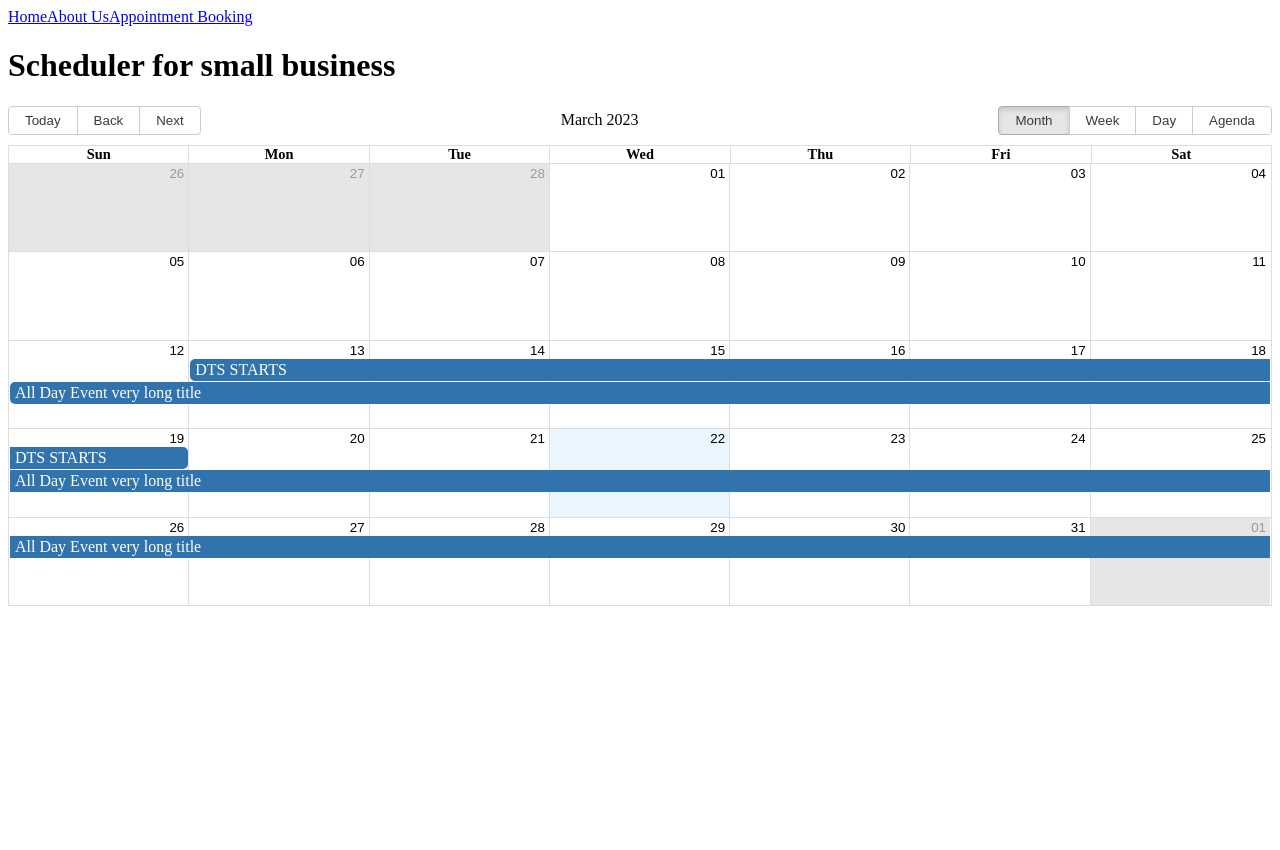
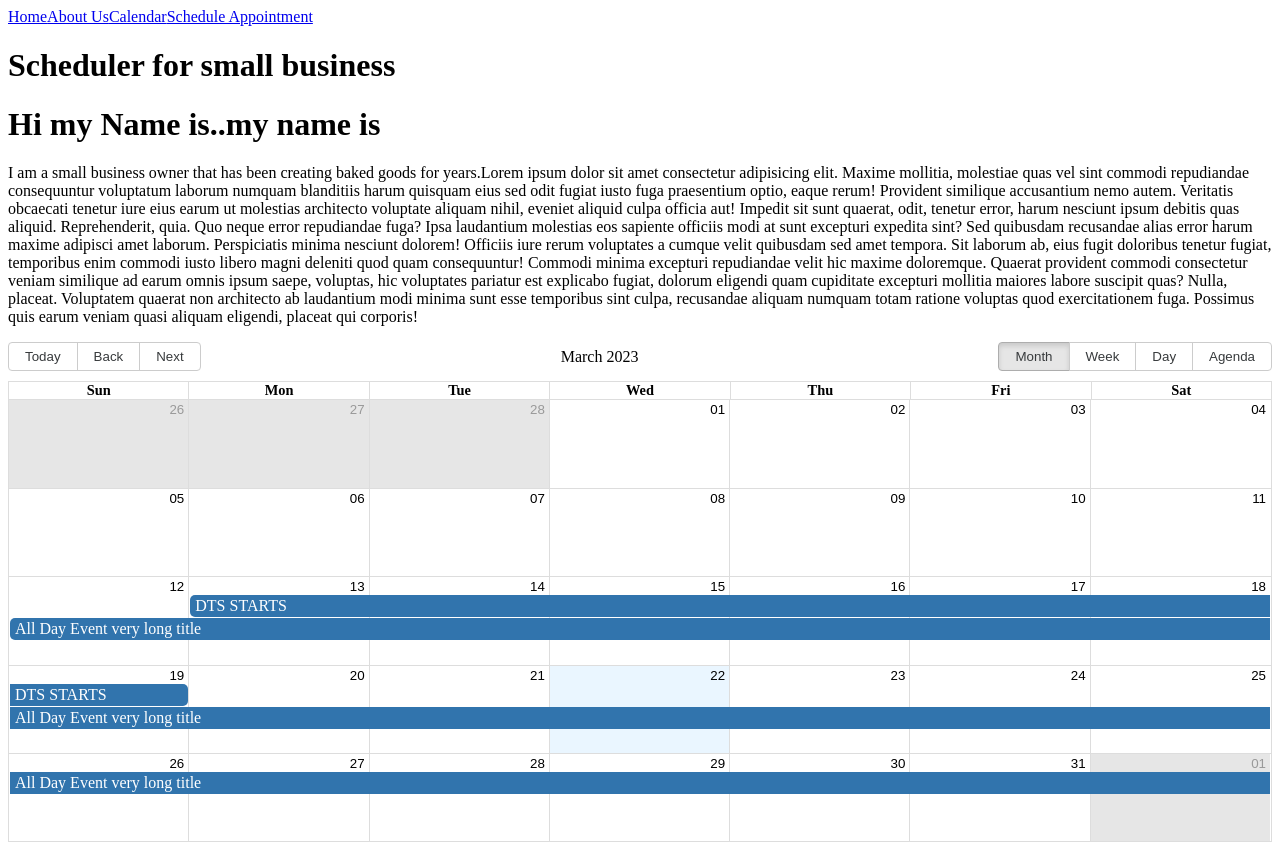
Before and after one commit to MarcusSchnake/calendarProj, a Next.js app: page / in a window 1280 px wide. Before the commit the page ends 800 px from the top, so only its background shows below. Built offline with nearby package versions, Linux system fonts and the light colour scheme.

Commit message:
added appscheduler file, Navbar in page links working

```diff
--- /dev/null
+++ b/componets/about.tsx
@@ -0,0 +1,33 @@
+import React from "react";
+
+export const AboutUs = () => {
+  return (
+    <>
+      <h1 className="about">Hi my Name is..my name is</h1>
+      <p>
+        I am a small business owner that has been creating baked goods for
+        years.Lorem ipsum dolor sit amet consectetur adipisicing elit. Maxime mollitia,
+molestiae quas vel sint commodi repudiandae consequuntur voluptatum laborum
+numquam blanditiis harum quisquam eius sed odit fugiat iusto fuga praesentium
+optio, eaque rerum! Provident similique accusantium nemo autem. Veritatis
+obcaecati tenetur iure eius earum ut molestias architecto voluptate aliquam
+nihil, eveniet aliquid culpa officia aut! Impedit sit sunt quaerat, odit,
+tenetur error, harum nesciunt ipsum debitis quas aliquid. Reprehenderit,
+quia. Quo neque error repudiandae fuga? Ipsa laudantium molestias eos
+sapiente officiis modi at sunt excepturi expedita sint? Sed quibusdam
+recusandae alias error harum maxime adipisci amet laborum. Perspiciatis
+minima nesciunt dolorem! Officiis iure rerum voluptates a cumque velit
+quibusdam sed amet tempora. Sit laborum ab, eius fugit doloribus tenetur
+fugiat, temporibus enim commodi iusto libero magni deleniti quod quam
+consequuntur! Commodi minima excepturi repudiandae velit hic maxime
+doloremque. Quaerat provident commodi consectetur veniam similique ad
+earum omnis ipsum saepe, voluptas, hic voluptates pariatur est explicabo
+fugiat, dolorum eligendi quam cupiditate excepturi mollitia maiores labore
+suscipit quas? Nulla, placeat. Voluptatem quaerat non architecto ab laudantium
+modi minima sunt esse temporibus sint culpa, recusandae aliquam numquam
+totam ratione voluptas quod exercitationem fuga. Possimus quis earum veniam
+quasi aliquam eligendi, placeat qui corporis!
+      </p>
+    </>
+  );
+};
--- /dev/null
+++ b/componets/app_scheduler.tsx
@@ -0,0 +1,7 @@
+import React from "react"
+
+export const AppScheduler = () => {
+  <input>
+
+  </input>
+}
--- a/componets/calendar.tsx
+++ b/componets/calendar.tsx
@@ -5,7 +5,7 @@ import dayjs from 'dayjs'
 const localizer = dayjsLocalizer(dayjs)
 
 export const MyCalendar = () => (
-  <div>
+  <div className="#calendar">
     <Calendar
       localizer={localizer}
       events={[{
--- /dev/null
+++ b/componets/navbar.tsx
@@ -0,0 +1,12 @@
+import React from "react";
+
+export const Navbar = () => {
+  return (
+    <nav>
+      <a href="/">Home</a>
+      <a href="#about">About Us</a>
+      <a href="#calendar">Calendar</a>
+      <a href="Scheduler">Schedule Appointment</a>
+    </nav>
+  );
+};
--- a/pages/index.tsx
+++ b/pages/index.tsx
@@ -1,10 +1,11 @@
 import Head from "next/head";
-import { Inter } from "next/font/google";
 import styles from "@/componet/styles/Home.module.css";
 import React from "react";
-import { Navbar } from "./navbar";
+import { Navbar } from "../componets/navbar";
 require('react-big-calendar/lib/css/react-big-calendar.css');
 import { MyCalendar } from "../componets/calendar";
+import { AboutUs } from "../componets/about";
+import { AppScheduler } from "../componets/app_scheduler";
 
 
 
@@ -20,6 +21,8 @@ export default function Home() {
       <main>
         <Navbar/>
         <h1 className={styles.title}>Scheduler for small business</h1>
+        <AboutUs/>
+        {/* <AppScheduler/> */}
         <MyCalendar/>
       </main>
     </>
--- a/pages/navbar.tsx
+++ /dev/null
@@ -1,13 +0,0 @@
-import React from "react";
-
-export const Navbar = () => {
-  return (
-  <nav>
-    <>
-      <a href="/">Home</a>
-      <a href="about">About Us</a>
-      <a href="Calendar">Appointment Booking</a>
-    </>
-  </nav>
-  );
-}
```
Also changed, not shown: 1 other file (tests, documents, lock files or other folders).
